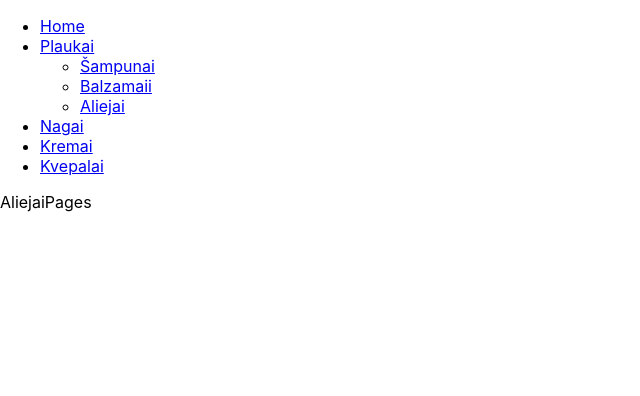
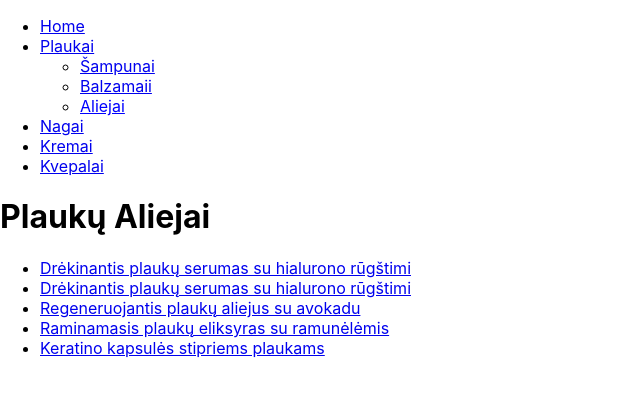
Before and after one commit to simona2024/baigiamasis, a React (Create React App) app: page /aliejai in a window 1280 px wide. Shown: the top 396 px of the page, without its empty margins (0-640 px from the left). Built offline with nearby package versions, Linux system fonts and the light colour scheme; data requests are answered from the project's data file.

Commit message:
subcategories

```diff
--- a/db.json
+++ b/db.json
@@ -126,14 +126,15 @@
           "kategorija": "Nagų priemonės"
         }
       ],
-      "plaukai": [
+      "hairProducts": [
         {
             "id": "1",
           "pavadinimas": "Švelnus plaukų šampūnas su argano aliejumi",
           "gamintojas": "ArganCosmetics",
           "aprasymas": "Šis šampūnas su argano aliejumi švelniai valo plaukus, paliekant juos minkštus ir blizgančius. Argano aliejus maitina plaukus ir palaiko jų drėgmės balansą.",
           "kaina": 15.99,
-          "kategorija": "Plaukų priemonės"
+          "hairCategoryId": "l"
+
         },
         {
             "id": "2",
@@ -141,7 +142,7 @@
           "gamintojas": "HairCare Ltd.",
           "aprasymas": "Šis kondicionierius su keratinu skirtas gydyti pažeistus plaukus, sustiprinant jų struktūrą ir atkuriant natūralų blizgesį. Tinka visiems plaukų tipams.",
           "kaina": 12.49,
-          "kategorija": "Plaukų priemonės"
+          "hairCategoryId": "2"
         },
         {
             "id": "3",
@@ -149,8 +150,101 @@
           "gamintojas": "HyaluronicBeauty",
           "aprasymas": "Šis serumas su hialurono rūgštimi suteikia intensyvų drėkinimą ir maitina plaukus iš vidaus. Padeda kovoti su sausumu ir plaukų pažeidimais.",
           "kaina": 19.99,
-          "kategorija": "Plaukų priemonės"
+          "hairCategoryId": "3"
+        },
+        {
+            "id": "4",
+            "pavadinimas": "Švelnus plaukų šampūnas su argano aliejumi",
+            "gamintojas": "ArganCosmetics",
+            "aprasymas": "Šis šampūnas su argano aliejumi švelniai valo plaukus, paliekant juos minkštus ir blizgančius. Argano aliejus maitina plaukus ir palaiko jų drėgmės balansą.",
+            "kaina": 15.99,
+            "hairCategoryId": "l"
+        },
+        {
+            "id": "5",
+            "pavadinimas": "Gydantis plaukų kondicionierius su keratinu",
+            "gamintojas": "HairCare Ltd.",
+            "aprasymas": "Šis kondicionierius su keratinu skirtas gydyti pažeistus plaukus, sustiprinant jų struktūrą ir atkuriant natūralų blizgesį. Tinka visiems plaukų tipams.",
+            "kaina": 12.49,
+            "hairCategoryId": "2"
+        },
+        {
+            "id": "6",
+            "pavadinimas": "Drėkinantis plaukų serumas su hialurono rūgštimi",
+            "gamintojas": "HyaluronicBeauty",
+            "aprasymas": "Šis serumas su hialurono rūgštimi suteikia intensyvų drėkinimą ir maitina plaukus iš vidaus. Padeda kovoti su sausumu ir plaukų pažeidimais.",
+            "kaina": 19.99,
+            "hairCategoryId": "3"
+        },
+        {
+            "id": "7",
+            "pavadinimas": "Regeneruojantis plaukų aliejus su avokadu",
+            "gamintojas": "AvocadoCare",
+            "aprasymas": "Šis regeneruojantis plaukų aliejus su avokadu suteikia intensyvų maitinimą ir atstatymą. Tinka sausiems ir pažeistiems plaukams.",
+            "kaina": 14.99,
+            "hairCategoryId": "3"
+        },
+        {
+            "id": "8",
+            "pavadinimas": "Stiprinantis plaukų šampūnas su biotinu",
+            "gamintojas": "BiotinHair",
+            "aprasymas": "Šis stiprinantis plaukų šampūnas su biotinu padeda sustiprinti plaukus nuo šaknų iki galiukų, skatindamas jų augimą ir sveikatą.",
+            "kaina": 11.99,
+            "hairCategoryId": "1"
+        },
+        {
+            "id": "9",
+            "pavadinimas": "Atstatomasis plaukų kaukė su kokosų aliejumi",
+            "gamintojas": "CoconutCare",
+            "aprasymas": "Ši atstatomoji plaukų kaukė su kokosų aliejumi suteikia maitinimą ir glotnumą, atkuria pažeistus plaukus ir palieka juos kvapniai kvepiančius.",
+            "kaina": 17.49,
+            "hairCategoryId": "2"
+        },
+        {
+            "id": "10",
+            "pavadinimas": "Apimties suteikiantis plaukų putos su kolageno kompleksu",
+            "gamintojas": "CollagenVolume",
+            "aprasymas": "Šios apimties suteikiančios plaukų putos su kolageno kompleksu padeda plaukams įgyti apimtį ir stilių, neapsunkindamos jų.",
+            "kaina": 10.99,
+            "hairCategoryId": "2"
+        },
+        {
+            "id": "11",
+            "pavadinimas": "Raminamasis plaukų eliksyras su ramunėlėmis",
+            "gamintojas": "ChamomileElixir",
+            "aprasymas": "Šis raminamasis plaukų eliksyras su ramunėlėmis suteikia plaukams ramybę ir švelnumą, paliekant juos minkštus ir lengvai valomus.",
+            "kaina": 16.99,
+            "hairCategoryId": "3"
+        },
+        {
+            "id": "12",
+            "pavadinimas": "Keratino kapsulės stipriems plaukams",
+            "gamintojas": "KeratinCapsules",
+            "aprasymas": "Šios keratino kapsulės skirtos stiprinti plaukus nuo vidaus, padedant jiems išlaikyti sveiką struktūrą ir blizgesį.",
+            "kaina": 21.99,
+            "hairCategoryId": "3"
+        },
+        {
+            "id": "13",
+            "pavadinimas": "Drėkinamasis plaukų purškalas su aloe vera",
+            "gamintojas": "AloeSpray",
+            "aprasymas": "Šis drėkinamasis plaukų purškalas su aloe vera suteikia intensyvų drėkinimą ir atgaivina pažeistus plaukus, paliekant juos švelnius ir lankstius.",
+            "kaina": 13.79,
+            "hairCategoryId": "2"
+        }
+      ],
+      "hairCategories": [
+        {
+            "id": "1",
+            "name": "sampunai"
+        },
+        {
+            "id": "2",
+            "name": "balzamai"
+        },
+        {
+            "id": "3",
+            "name": "aliejai"
         }
       ]
-
 }
--- a/src/App.js
+++ b/src/App.js
@@ -22,6 +22,7 @@ const App = () => {
           <Route path='/' element={<h1>Kosmetika</h1>} />
           <Route path='/nagai' element={<NagaiPages />} />
           <Route path='/plaukai' element={<PlaukaiPages />} />
+          <Route path='/plaukai/categories/:id' element={<PlaukaiPages />} />
           <Route path='/nagai' element={<NagaiPages />} />
           <Route path='/kremai' element={<KremaiPages />} />
           <Route path='/kvepalai' element={<KvepalaiPages />} />
--- a/src/Pages/Aliejai/AliejaiPages.js
+++ b/src/Pages/Aliejai/AliejaiPages.js
@@ -1,9 +1,33 @@
 import React from 'react'
+import { useEffect, useState } from "react"
+import { API_URL } from "../../config"
+import { Link } from 'react-router-dom'
+import AliejaiList from '../../components/Balzamai/BalzamaiList'
 
 const AliejaiPages = () => {
+
+  const [aliejai, setAliejai] = useState([])
+
+  useEffect(() => {
+    const getAliejai = async () => {
+      const res = await fetch('http://localhost:3000/hairProducts?hairCategoryId=3')
+      const data = await res.json();
+
+      setAliejai(data)
+    };
+    getAliejai()
+  }, []);
+
   return (
-    <div>AliejaiPages</div>
+    <div>
+
+      <h1>Plaukų Aliejai</h1>
+
+      <AliejaiList data={aliejai} />
+
+
+    </div>
+
   )
 }
-
 export default AliejaiPages
--- a/src/Pages/Balzamai/BalzamaiPages.js
+++ b/src/Pages/Balzamai/BalzamaiPages.js
@@ -1,9 +1,33 @@
 import React from 'react'
+import { useEffect, useState } from "react"
+import { API_URL } from "../../config"
+import { Link } from 'react-router-dom'
+import BalzamaiList from '../../components/Balzamai/BalzamaiList'
 
 const BalzamaiPages = () => {
+
+  const [balzamai, setBalzamai] = useState([])
+
+  useEffect(() => {
+    const getBalzamai = async () => {
+      const res = await fetch('http://localhost:3000/hairProducts?hairCategoryId=2')
+      const data = await res.json();
+
+      setBalzamai(data)
+    };
+    getBalzamai()
+  }, []);
+
   return (
-    <div>BalzamaiPages</div>
+    <div>
+
+      <h1>Plaukų Balzamai</h1>
+
+      <BalzamaiList data={balzamai} />
+
+
+    </div>
+
   )
 }
-
 export default BalzamaiPages
--- a/src/Pages/Plaukai/PlaukaiPages.js
+++ b/src/Pages/Plaukai/PlaukaiPages.js
@@ -10,7 +10,7 @@ const PlaukaiPages = () => {
 
   useEffect(() => {
     const getPlaukai = async () => {
-      const res = await fetch('http://localhost:3000/plaukai')
+      const res = await fetch('http://localhost:3000/hairProducts')
       const data = await res.json();
 
       setPlaukai(data)
--- a/src/Pages/Sampunai/SampunaiPages.js
+++ b/src/Pages/Sampunai/SampunaiPages.js
@@ -1,9 +1,33 @@
 import React from 'react'
+import { useEffect, useState } from "react"
+import { API_URL } from "../../config"
+import { Link } from 'react-router-dom'
+import SampunaiList from '../../components/Sampunai/SampunaiList'
 
 const SampunaiPages = () => {
+
+  const [sampunai, setSampunai] = useState([])
+
+  useEffect(() => {
+    const getSampunai = async () => {
+      const res = await fetch('http://localhost:3000/hairProducts?hairCategoryId=1')
+      const data = await res.json();
+
+      setSampunai(data)
+    };
+    getSampunai()
+  }, []);
+
   return (
-    <div>SampunaiPages</div>
+    <div>
+
+      <h1>Plaukų Šampūnai</h1>
+
+      <SampunaiList data={sampunai} />
+
+
+    </div>
+
   )
 }
-
 export default SampunaiPages
--- /dev/null
+++ b/src/components/Balzamai/BalzamaiList.js
@@ -0,0 +1,12 @@
+import React from 'react'
+import { Link } from 'react-router-dom'
+
+const BalzamaiList = ({ data }) => {
+  return (
+    <ul>
+        {data.map(balzamas => <li key={balzamas.id}><Link to="/balzamai">{balzamas.pavadinimas}</Link></li>)}
+    </ul>
+  )
+}
+
+export default BalzamaiList
--- /dev/null
+++ b/src/components/Sampunai/SampunaiList.js
@@ -0,0 +1,12 @@
+import React from 'react'
+import { Link } from 'react-router-dom'
+
+const SampunaiList = ({ data }) => {
+  return (
+    <ul>
+        {data.map(sampunas => <li key={sampunas.id}><Link to="/sampunai">{sampunas.pavadinimas}</Link></li>)}
+    </ul>
+  )
+}
+
+export default SampunaiList
```
